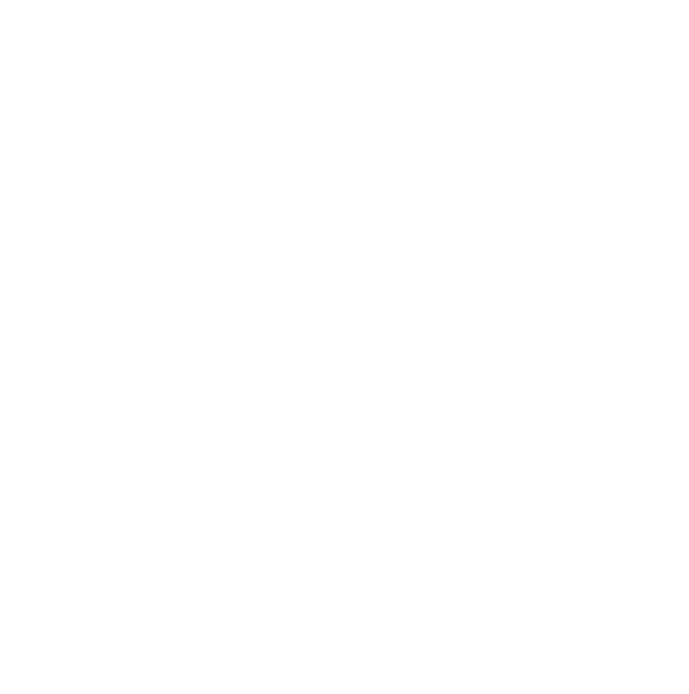
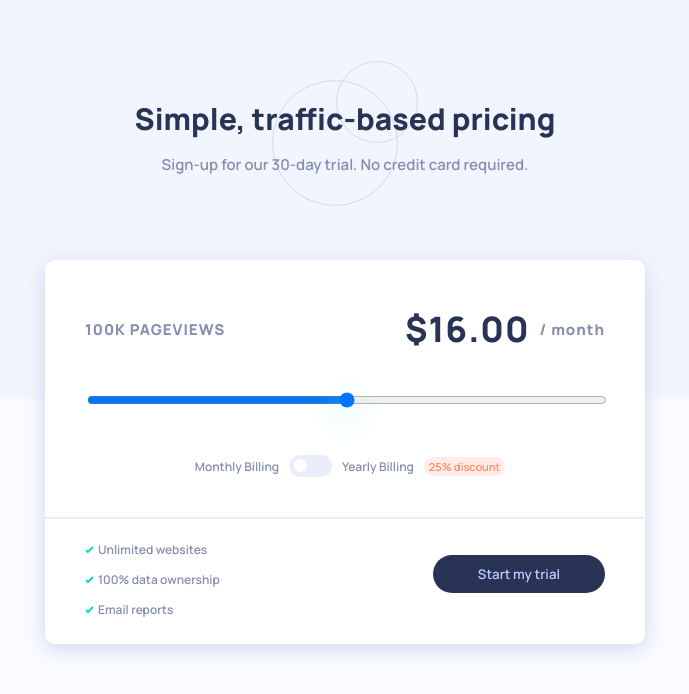
Before and after one commit to chris-base/Interactive-Pricing-Component, a plain HTML site: page index.html in a window 1280 px wide. Shown: the whole page, without its empty margins (295-984 px from the left). Drawn offline with Linux system fonts and the light colour scheme.

Commit message:
added html skeleton and scss

```diff
--- /dev/null
+++ b/_colors.scss
@@ -0,0 +1,11 @@
+$soft-cyan: hsl(174, 77%, 80%); // (Full Slider Bar)
+$strong-cyan: hsl(174, 86%, 45%); // (Slider Backround)
+$light-grayish-red: hsl(14, 92%, 95%); // (Discount Background)
+$light-red: hsl(15, 100%, 70%); // (Discount Text)
+$pale-blue: hsl(226, 100%, 87%); // (CTA Text)
+
+$very-pale-blue: hsl(230, 100%, 99%); // (Main Background)
+$light-grayish-blue-one: hsl(224, 65%, 95%); // (Empty Slider Bar)
+$light-grayish-blue-two:hsl(223, 50%, 87%); // (Toggle Background)
+$grayish-blue: hsl(225, 20%, 60%); // (Text)
+$dark-desaturated-blue: hsl(227, 35%, 25%); // (Text & CTA Background)
--- a/index.html
+++ b/index.html
@@ -1,15 +1,109 @@
 <!DOCTYPE html>
 <html lang="en">
+
+
 
 <head>
 	<meta charset="UTF-8">
 	<meta http-equiv="X-UA-Compatible" content="IE=edge">
 	<meta name="viewport" content="width=device-width, initial-scale=1.0">
+
 	<link rel="icon" type="image/png" sizes="32x32" href="./assets/favicon-32x32.png">
+
+	<link rel="preconnect" href="https://fonts.googleapis.com">
+	<link rel="preconnect" href="https://fonts.gstatic.com" crossorigin>
+	<link href="https://fonts.googleapis.com/css2?family=Manrope:wght@600&display=swap" rel="stylesheet">
+	<link rel="stylesheet" href='styles.css'>
+	<link rel="preconnect" href="https://fonts.googleapis.com">
+	<link rel="preconnect" href="https://fonts.gstatic.com" crossorigin>
+	<link href="https://fonts.googleapis.com/css2?family=Manrope:wght@800&display=swap" rel="stylesheet">
+
 	<title>Interactive Pricing Component</title>
 </head>
 
+<div id='svg-background-img'></div>
+
 <body>
+
+	<!-- Title and logo container -->
+	<div id='logo-title-text-container'>
+		<div id='logo'></div>
+		<h1 id='title-text'><strong>Simple, traffic-based pricing</strong></h1>
+		<p id='title-subtext'>Sign-up for our 30-day trial. No credit card required.</p>
+	</div>
+
+	<!-- Main app container -->
+	<div id='app-container'>
+
+		<div class='main-sections' id='top-section'>
+
+			<div id='views-and-cost-container'>
+
+				<div class='views-cost-text-class' id='page-views-container'>
+					<p>100k pageviews</p>
+				</div>
+
+				<div class='views-cost-text-class' id='cost-container'>
+					<p id='price-text'>$16.00</p>
+					<p>/ month</p>
+				</div>
+
+			</div>
+
+			<div id='slider-container'>
+
+				<input type="range" min="1" max="5" value="3" class="slider" id="myRange">
+
+			</div>
+
+			<div id='monthly-yearly-switch-container'>
+				<p class='billing-text'>Monthly Billing</p>
+
+				<label id='switch' for='checkbox'>
+					<input type="checkbox" id='checkbox'>
+					<div id='switch-slider'></div>
+				</label>
+
+				<p class='billing-text'>Yearly Billing</p>
+				<div id='discount-container'>
+					<p id='discount-text'>25% discount</p>
+				</div>
+			</div>
+
+		</div>
+
+		<hr id='hr' />
+
+		<div class='main-sections' id='bottom-section'>
+
+			<div id='service-qualities-container'>
+
+				<div class='feature' id='unl-web-service'>
+					<img src='./assets/icon-check.svg' />
+					<p>Unlimited websites</p>
+				</div>
+
+				<div class='feature' id='data-own-service'>
+					<img src='./assets/icon-check.svg' />
+					<p>100% data ownership</p>
+				</div>
+
+				<div class='feature' id='ema-rep-service'>
+					<img src='./assets/icon-check.svg' />
+					<p>Email reports</p>
+				</div>
+
+			</div>
+
+			<div id='trial-button-container'>
+				<button id='trial-button'>Start my trial</button>
+			</div>
+
+		</div>
+
+	</div>
+
+	</div>
 
 </body>
 
--- /dev/null
+++ b/styles.scss
@@ -0,0 +1,319 @@
+@import "./colors";
+
+html {
+	background-color: $very-pale-blue;
+}
+
+#svg-background-img {
+	position: fixed;
+	width: 100%;
+	height: 100%;
+	background-size: 100%;
+	background-repeat: no-repeat;
+	z-index: -2;
+	top: 0;
+	margin: auto;
+	background-image: url('./assets/bg-pattern.svg');
+}
+
+body {
+	font-family: 'Manrope';
+	display: flex;
+	justify-content: center;
+	align-items: center;
+	flex-direction: column;
+
+	p {
+		font-size: 15px;
+	}
+}
+
+
+#logo-title-text-container {
+	display: flex;
+	flex-direction: column;
+	align-items: center;
+	justify-content: center;
+	text-align: center;
+	background-position: center;
+	margin: 70px auto 0 auto;
+}
+
+#logo {
+	z-index: -1;
+	position: absolute;
+	width: 146px;
+	height: 146px;
+	background-image: url('./assets/pattern-circles.svg');
+	background-repeat: no-repeat;
+	background-size: 100%;
+}
+
+#title-text {
+	font-size: 30px;
+	font-weight: 800;
+	margin-bottom: 0;
+	color: $dark-desaturated-blue;
+}
+
+#title-subtext {
+	color: $grayish-blue;
+}
+
+#app-container {
+	// height: 400px;
+	width: 600px;
+	background-color: white;
+	border-radius: 10px;
+	margin-top: 70px;
+	box-shadow: 0 5px 20px $light-grayish-blue-two;
+	justify-content: center;
+	align-items: center;
+}
+
+.main-sections {
+	margin: 10px 40px 0 40px;
+}
+
+#views-and-cost-container {
+	// background-color: $light-grayish-blue-two;
+	display: flex;
+	flex-direction: row;
+	justify-content: space-between;
+	align-items: center;
+}
+
+.views-cost-text-class {
+	color: $grayish-blue;
+	text-transform: uppercase;
+	font-family: 'Manrope';
+	font-weight: 800;
+	letter-spacing: 1px;
+}
+
+#cost-container {
+	display: flex;
+	text-transform: none;
+	// background-color: $strong-cyan;
+	align-items: center;
+}
+
+#price-text {
+	color: $dark-desaturated-blue;
+	font-size: 35px;
+	font-weight: 800;
+	margin-right: 10px;
+}
+
+#slider-container {
+	width: 100%;
+	text-align: center;
+}
+
+.slider {
+	width: 100%;
+	height: 20px;
+	border-radius: 20px;
+
+	&::-webkit-slider-thumb {
+		width: 22px;
+		height: 22px;
+		appearance: none;
+		background: url('./assets/icon-slider.svg');
+		background-color: $strong-cyan;
+		background-repeat: no-repeat;
+		background-position: center;
+		cursor: pointer;
+		padding: 7px;
+		border-radius: 30px;
+		box-shadow: 0 10px 30px $soft-cyan;
+		transition-duration: 0.3s;
+	}
+
+	&::-moz-range-thumb {
+		width: 22px;
+		height: 22px;
+		appearance: none;
+		background: url('./assets/icon-slider.svg');
+		background-color: $strong-cyan;
+		background-repeat: no-repeat;
+		background-position: center;
+		cursor: pointer;
+		padding: 7px;
+		border-radius: 30px;
+		box-shadow: 0 10px 30px $soft-cyan;
+		transition-duration: 0.3s;
+	}
+
+	&::-moz-range-progress {
+		background-color: $soft-cyan;
+		width: 100%;
+		height: 10px;
+		border-radius: 20px;
+	}
+
+	&::-moz-range-track {
+		background-color: $light-grayish-blue-one;
+		width: 100%;
+		height: 10px;
+		border-radius: 20px;
+	}
+
+	// IE
+	&::-ms-fill-lower {
+		background-color: $soft-cyan;
+		width: 100%;
+		height: 10px;
+		border-radius: 20px;
+	}
+
+	&::-ms-fill-upper {
+		background-color: $light-grayish-blue-one;
+		width: 100%;
+		height: 10px;
+		border-radius: 20px;
+	}
+
+	&:hover {
+		&::-webkit-slider-thumb {
+			width: 24px;
+			height: 24px;
+			background-color: #1bf2dd;
+			box-shadow: 0 10px 20px $soft-cyan;
+		}
+
+		&::-moz-range-thumb {
+			width: 24px;
+			height: 24px;
+			box-shadow: 0 10px 20px $soft-cyan;
+			background-color: #10e0cc;
+		}
+	}
+
+}
+
+#monthly-yearly-switch-container {
+	display: flex;
+	justify-content: center;
+	align-items: center;
+	color: $grayish-blue;
+	margin: 40px auto 40px auto;
+}
+
+.billing-text {
+	font-size: 12px;
+	margin: 0 10px 0 10px;
+}
+
+#discount-container {
+	background-color: $light-grayish-red;
+	padding: 0;
+	margin: auto 0 auto 0;
+	border-radius: 10px;
+}
+
+#discount-text {
+	font-size: 11px;
+	margin: 2px 5px 2px 5px;
+	color: $light-red;
+}
+
+#switch {
+	cursor: pointer;
+	padding: 0;
+
+	input {
+		display: none;
+	}
+
+	#switch-slider {
+		position: relative;
+		width: 43px;
+		height: 22px;
+		background-color: $light-grayish-blue-one;
+		border-radius: 11px;
+		transition: 0.6s;
+
+		&::before {
+			content: '';
+			height: 13px;
+			width: 13px;
+			position: absolute;
+			left: 5px;
+			bottom: 5px;
+			background-color: white;
+			border-radius: 50%;
+			transition: 0.6s;
+		}
+
+	}
+
+	input:checked+#switch-slider::before {
+		transform: translateX(20px);
+	}
+
+	input:checked+#switch-slider {
+		background-color: $soft-cyan;
+	}
+
+}
+
+#hr {
+	border: 0.5px solid $light-grayish-blue-one;
+}
+
+#bottom-section {
+	display: flex;
+	justify-content: space-between;
+	margin-bottom: 25px;
+}
+
+#service-qualities-container {
+	width: 50%;
+	display: flex;
+	flex-direction: column;
+	align-items: left;
+}
+
+.feature {
+	display: grid;
+	grid-template-columns: 5% 95%;
+	align-items: center;
+	height: 30px;
+
+	img {
+		margin-right: 0;
+	}
+
+	p {
+		font-family: 'Manrope';
+		font-size: 12px;
+		color: $grayish-blue;
+	}
+}
+
+#trial-button-container {
+	display: flex;
+	justify-content: right;
+	align-items: center;
+	width: 50%;
+
+	button {
+		background-color: $dark-desaturated-blue;
+		color: $pale-blue;
+		border: none;
+		border-radius: 20px;
+		padding: 10px 45px 10px 45px;
+		font-family: 'Manrope';
+		cursor: pointer;
+		transition: 0.5s;
+
+		&:hover {
+			color: white;
+			box-shadow: 0 5px 15px #a6a6a6;
+			background-color: #414e7d;
+		}
+
+	}
+
+}
```
Also changed, not shown: styles.css (added), 1 other file.
